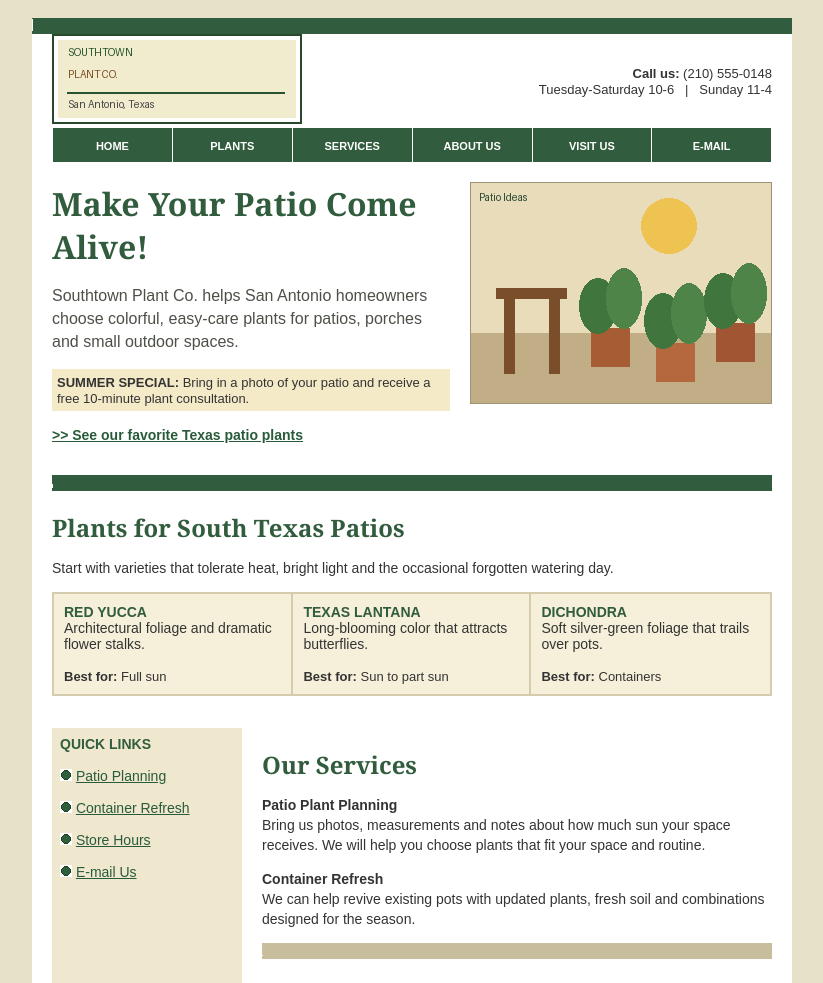
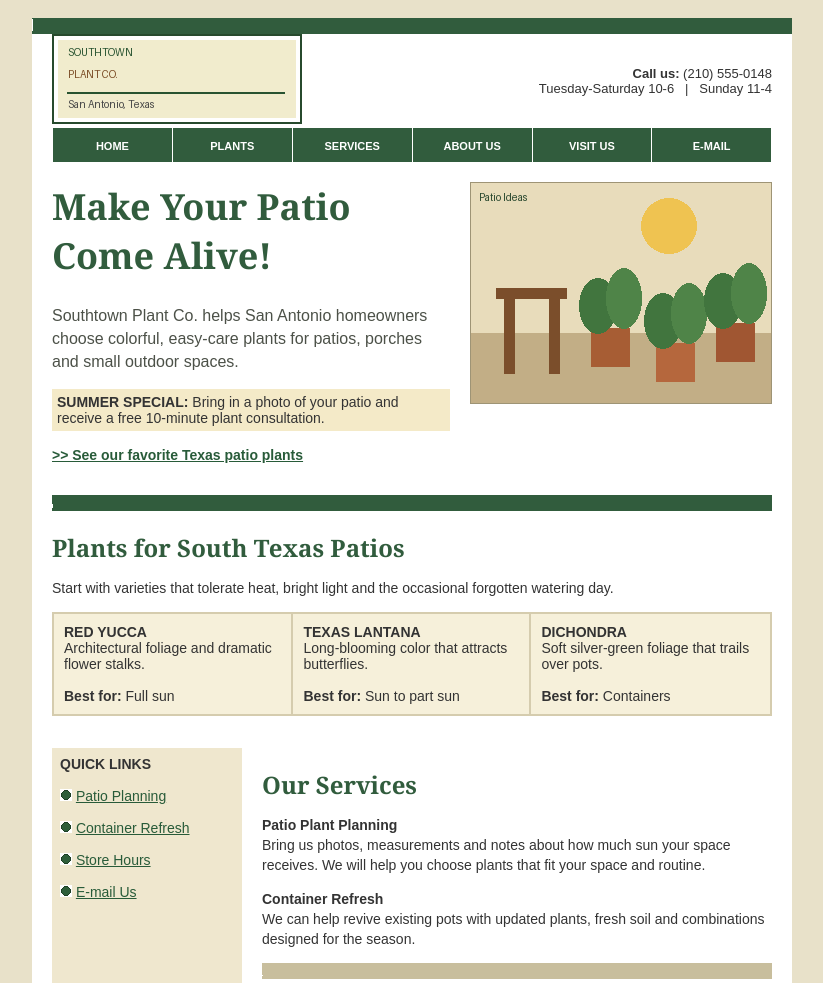
Before and after one commit to jacquelinenayeli-del/WebWorks-Studio, a plain HTML site: page week02-better-builer/index.html in a window 1280 px wide. Shown: the top 983 px of the page, without its empty margins (228-1051 px from the left). Drawn offline with Linux system fonts and the light colour scheme.

Commit message:
Refactor legacy HTML and CSS for Week 2

```diff
--- a/week02-better-builer/css/site.css
+++ b/week02-better-builer/css/site.css
@@ -10,7 +10,10 @@ body {
   background-color: #e8e1c9;
   color: #333333;
 }
-
+.contact-info {
+  font-family: Arial, Helvetica, sans-serif;
+  font-size: 13px;
+}
 p {
   font-family: Arial, Helvetica, sans-serif;
   font-size: 14px;
@@ -23,20 +26,17 @@ p {
   line-height: 23px;
   color: #4C5148;
 }
-
+h1 {
+  font-family: Georgia, "Times New Roman", serif;
+  font-size: 36px;
+  color: #315C3D;
+  margin-top: 0;
+}
 h2 {
   font-family: Georgia, "Times New Roman", serif;
   color: #315C3D;
   font-size: 24px;
   margin-bottom: 8px;
-}
-
-a {
-  color: #285B39;
-}
-
-a:hover {
-  color: #993300;
 }
 
 .navcell {
@@ -93,3 +93,7 @@ a:visited {
 a:active {
   color: #993300;
 }
+
+a:hover {
+  color: #993300;
+}
--- a/week02-better-builer/index.html
+++ b/week02-better-builer/index.html
@@ -7,7 +7,7 @@
   <link rel="stylesheet" type="text/css" href="css/site.css">
 </head>
 
-<body link="#285B39" vlink="#6C4E32" alink="#993300">
+<body>
 
 <center>
 
@@ -28,10 +28,10 @@
             <a href="index.html"><img src="images/logo.gif" width="250" height="90" border="0" alt="Southtown Plant Company"></a>
           </td>
           <td width="450" align="right" valign="middle">
-            <font face="Arial, Helvetica, sans-serif" size="2">
-              <b>Call us:</b> (210) 555-0148<br>
+            <div class="contact-info">
+              <strong>Call us:</strong> (210) 555-0148<br>
               Tuesday-Saturday 10-6 &nbsp; | &nbsp; Sunday 11-4
-            </font>
+            </div>
           </td>
         </tr>
       </table>
@@ -52,9 +52,7 @@
       <table width="720" border="0" cellspacing="0" cellpadding="0">
         <tr>
           <td width="420" valign="top">
-            <font face="Georgia, Times New Roman, serif" size="6" color="#315C3D">
-              <b>Make Your Patio Come Alive!</b>
-            </font>
+            <h1>Make Your Patio Come Alive!</h1>
 
             <p class="intro">
               Southtown Plant Co. helps San Antonio homeowners choose colorful,
@@ -64,10 +62,10 @@
             <table border="0" cellspacing="0" cellpadding="5" bgcolor="#F4EAC8">
               <tr>
                 <td>
-                  <font face="Arial, Helvetica, sans-serif" size="2">
+                  <span>
                     <b>SUMMER SPECIAL:</b> Bring in a photo of your patio and receive
                     a free 10-minute plant consultation.
-                  </font>
+                  </span>
                 </td>
               </tr>
             </table>
@@ -101,21 +99,21 @@
       <table width="720" border="1" bordercolor="#D5CCAE" cellspacing="0" cellpadding="10">
         <tr bgcolor="#F6F0DA">
           <td width="240" valign="top">
-            <b><font color="#315C3D">RED YUCCA</font></b><br>
+            <b><span>RED YUCCA</span></b><br>
             Architectural foliage and dramatic flower stalks.<br><br>
-            <font size="2"><b>Best for:</b> Full sun</font>
+            <span><b>Best for:</b> Full sun</span>
           </td>
 
           <td width="240" valign="top">
-            <b><font color="#315C3D">TEXAS LANTANA</font></b><br>
+            <b><span>TEXAS LANTANA</span></b><br>
             Long-blooming color that attracts butterflies.<br><br>
-            <font size="2"><b>Best for:</b> Sun to part sun</font>
+            <span><b>Best for:</b> Sun to part sun</span>
           </td>
 
           <td width="240" valign="top">
-            <b><font color="#315C3D">DICHONDRA</font></b><br>
+            <b><span>DICHONDRA</span></b><br>
             Soft silver-green foliage that trails over pots.<br><br>
-            <font size="2"><b>Best for:</b> Containers</font>
+            <span><b>Best for:</b> Containers</span>
           </td>
         </tr>
       </table>
@@ -129,7 +127,7 @@
             <table width="190" border="0" cellspacing="0" cellpadding="8">
               <tr>
                 <td>
-                  <b><font color="#315C3D">QUICK LINKS</font></b><br><br>
+                  <b><span>QUICK LINKS</span></b><br><br>
 
                   <img src="images/bullet.gif" width="12" height="12" alt="">
                   <a href="#services">Patio Planning</a><br><br>
@@ -201,14 +199,14 @@
       <table width="720" border="0" cellspacing="0" cellpadding="12" bgcolor="#F4EAC8">
         <tr>
           <td width="360" valign="top">
-            <b><font color="#315C3D">VISIT THE SHOP</font></b><br>
+            <b><span>VISIT THE SHOP</span></b><br>
             123 Garden Row<br>
             San Antonio, TX 78204<br>
             (210) 555-0148
           </td>
 
           <td width="360" valign="top">
-            <b><font color="#315C3D">HOURS</font></b><br>
+            <b><span>HOURS</span></b><br>
             Tuesday-Saturday: 10 a.m.-6 p.m.<br>
             Sunday: 11 a.m.-4 p.m.<br>
             Monday: Closed
```
Also changed, not shown: week02-better-builer/README.md (added).
